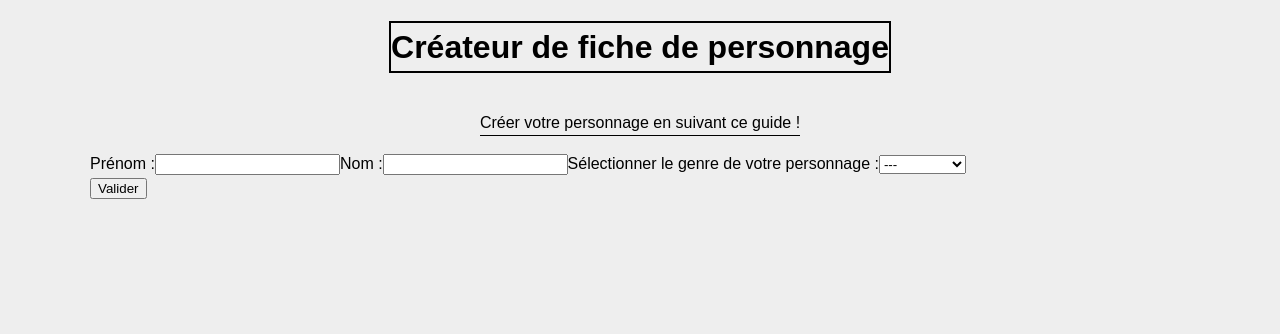
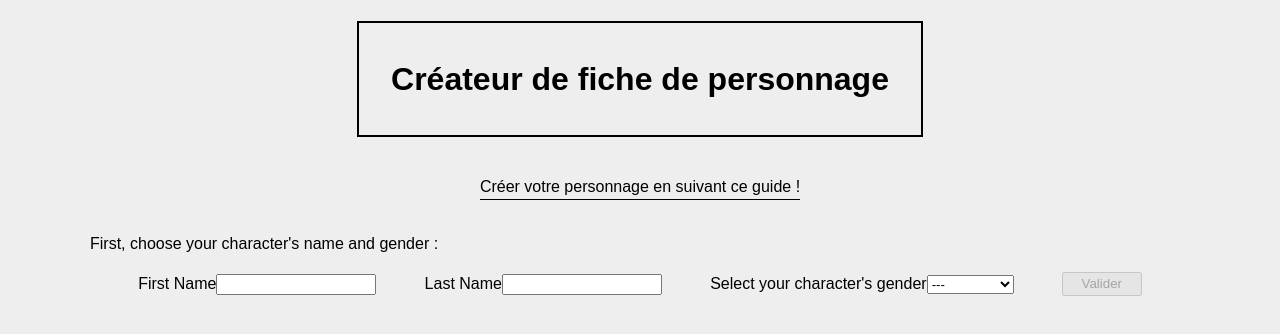
Before and after one commit to ManuelFolliot/CharacterSheetReact, a React (Create React App) app: page / in a window 1280 px wide. Shown: the top 334 px of the page. Built offline with nearby package versions, Linux system fonts and the light colour scheme.

Commit message:
Added Form and began OriginSelection

```diff
--- a/src/Components/App.js
+++ b/src/Components/App.js
@@ -1,13 +1,21 @@
-
+import React, { useState } from 'react';
 import '../styles/App.css';
 import Header from './Header';
 import CharacterName from './CharacterName';
+import OriginSelection from './OriginSelection'
 
 function App() {
+  const [characterNameValidated, setCharacterNameValidated] = useState(false);
+
+  const handleCharacterNameValidation = () => {
+    setCharacterNameValidated(true);
+  };
+
   return (
     <div>
       <Header />
-      <CharacterName />
+      <CharacterName onValidate={handleCharacterNameValidation}/>
+      {characterNameValidated && <OriginSelection />}
     </div>
   );
 }
--- a/src/Components/CharacterName.js
+++ b/src/Components/CharacterName.js
@@ -1,24 +1,61 @@
+import React, { useState } from 'react';
 import '../styles/CharacterName.css'
 
-function CharacterName () {
+function CharacterName (props) {
+
+    const [isCharacterNameSubmitted, characterNameIsSubmitted] = useState(false);
+
+    function handleCharacterNameValidation(event) {
+        event.preventDefault();
+        props.onValidate();
+        characterNameIsSubmitted(true);
+    }
+
+    const [characterNameForm, setcharacterNameForm] = useState({
+        firstName: "",
+        lastName: "",
+        gender: ""
+    });
+
+    const handleInputChange = (event) => {
+        const {name, value} = event.target;
+        setcharacterNameForm((prevState) => ({
+            ...prevState,
+            [name]: value
+        }));
+    };
+
+    const isCharacterNameValid = characterNameForm.firstName !== "" && characterNameForm.lastName !== "" && characterNameForm.gender !== "";
+
+
     return (
         <div className='cc-name'>
-            <form>
-                <label for='firstName'>Prénom :</label>
-                <input type='text' id='firstName' name='firstName'></input>
+            <p>First, choose your character's name and gender :</p>
+            <form onSubmit={handleCharacterNameValidation} id='cc-form'>
+                <label for='firstName'>
+                    First Name
+                    <input type='text' name='firstName' value={characterNameForm.firstName} onChange={handleInputChange}></input>
+                </label>
 
-                <label for='lastName'>Nom :</label>
-                <input type='text' id='lastName' name='lastName'></input>
+                <label for='lastName'>
+                    Last Name
+                    <input type='text' name='lastName' value={characterNameForm.lastName} onChange={handleInputChange}></input>
+                </label>
 
-                <label for='gender-select'>Sélectionner le genre de votre personnage :</label>
-                <select name='gender' id='gender-select'>
-                    <option value=''>---</option>
-                    <option value='female'>Female</option>
-                    <option value='male'>Male</option>
-                    <option value='non-binary'>Non binary</option>
-                </select>
+                <label for='gender-select'>
+                    Select your character's gender
+                    <select name='gender' value={characterNameForm.gender} onChange={handleInputChange}>
+                        <option value=''>---</option>
+                        <option value='female'>Female</option>
+                        <option value='male'>Male</option>
+                        <option value='non-binary'>Non binary</option>
+                    </select>
+                </label>
+                {isCharacterNameSubmitted ? null :
+                    <button type='submit' disabled={!isCharacterNameValid} id='cc-character-name-button'>
+                        Valider
+                    </button>}
             </form>
-            <button>Valider</button>
         </div>
     )
 }
--- /dev/null
+++ b/src/Components/OriginSelection.js
@@ -0,0 +1,26 @@
+import '../styles/OriginSelection.css'
+
+function OriginSelection() {
+    return (
+        <div>
+            <p>Choose your origin</p>
+            <div id='cc-OriginSelection'>
+                <ul id='originsList'>
+                    <li>Day of Cinders Survivor</li>
+                    <li>Martian Colonist</li>
+                    <li>Federated Communes partisan</li>
+                </ul>
+                <div id='originDescription'>
+                    <p>You were in North America when Yellowstone errupted. You survived the first year but you must now escape a dead continent.</p>
+                    <p>Your ancestors were among the first people to permently live on Mars.
+                        As the Red Planet is experiencing enormous transformations, you must decide what you'll do.</p>
+                    <p>Mother Anarchy loves her children. The time to rise against the Great Companies of Jupiter and their mercenaries has come.
+                        The road ahead will be long and bloody, but such is the price of freedom.
+                    </p>
+                </div>
+            </div>
+        </div>
+    )
+}
+
+export default OriginSelection
--- a/src/styles/CharacterName.css
+++ b/src/styles/CharacterName.css
@@ -0,0 +1,13 @@
+#cc-form {
+    display: flex;
+    justify-content: space-evenly;
+}
+
+#cc-form input {
+    width: 10rem;
+}
+
+#cc-character-name-button {
+    width: 5rem;
+    display: inline-block;
+}
--- a/src/styles/Header.css
+++ b/src/styles/Header.css
@@ -5,6 +5,7 @@
 .cc-header-title {
     border: black 2px solid;
     display: inline-block;
+    padding: 2rem;
 }
 
 .cc-header-subtitle {
--- /dev/null
+++ b/src/styles/OriginSelection.css
@@ -0,0 +1,8 @@
+#cc-OriginSelection {
+    display: flex;
+    align-items: center;
+}
+
+#cc-OriginSelection ul {
+    list-style: none;
+}
```
